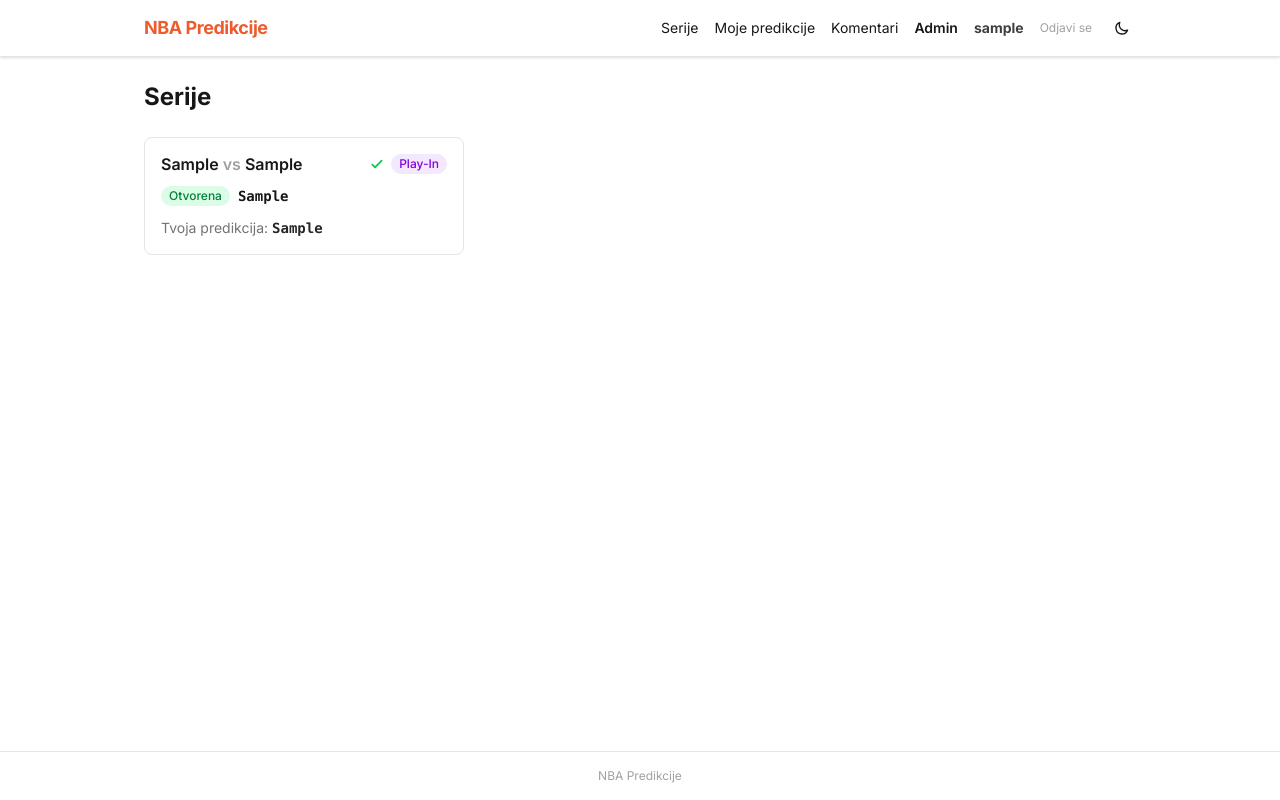
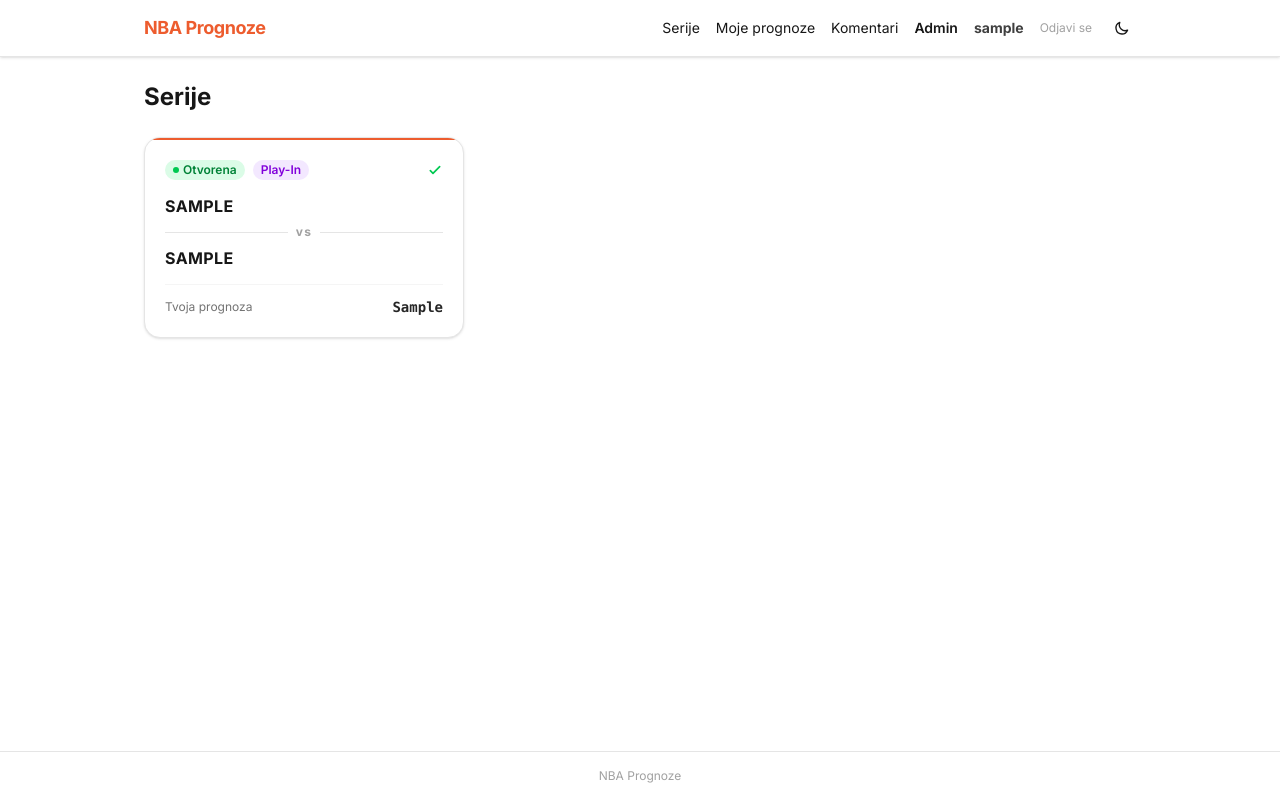
Before and after one commit to freethrow/newflasknba, a Flask app: page /series in a window 1280 px wide. Run offline with Flask 3, Linux system fonts and the light colour scheme; a user stored in the database is signed in; tables that the repository leaves empty hold one stand-in row (values such as "Sample post"); parts of the project's set-up code (start-up, migrations or seed data) failed here and were passed over.

Commit message:
cosmetic

```diff
--- a/src/nba_predictions/admin/routes.py
+++ b/src/nba_predictions/admin/routes.py
@@ -81,14 +81,14 @@ def update_series(series_id: int):
                 )
         db.session.commit()
         _log("recalculate_series", series.id, "", f"{len(preds)} predictions updated automatically")
-        toast_msg = f"Rezultat sačuvan. {len(preds)} predikcija ažurirano."
+        toast_msg = f"Rezultat sačuvan. {len(preds)} prognoza ažurirano."
         toast_cat = "success"
     elif series.open != was_open:
         if series.open:
-            toast_msg = "Serija otvorena za predikcije."
+            toast_msg = "Serija otvorena za prognoze."
             toast_cat = "success"
         else:
-            toast_msg = "Serija zatvorena za predikcije."
+            toast_msg = "Serija zatvorena za prognoze."
             toast_cat = "warning"
 
     from flask import Response
--- a/src/nba_predictions/main/forms.py
+++ b/src/nba_predictions/main/forms.py
@@ -20,7 +20,7 @@ PLAYIN_CHOICES = [
 
 
 class PredictionForm(FlaskForm):
-    predicted = SelectField("Predikcija", validators=[DataRequired()], choices=[])
+    predicted = SelectField("Prognoza", validators=[DataRequired()], choices=[])
     submit = SubmitField("Pošalji")
 
 
--- a/src/nba_predictions/main/routes.py
+++ b/src/nba_predictions/main/routes.py
@@ -77,7 +77,7 @@ def series_detail(series_id: int):
         ).scalar_one_or_none()
 
     if pred_form.validate_on_submit() and current_user.is_authenticated:
-        if series.open:
+        if series.open and not series.result:
             if existing_pred:
                 existing_pred.predicted = pred_form.predicted.data
             else:
@@ -97,16 +97,16 @@ def series_detail(series_id: int):
                 resp.headers["HX-Trigger"] = json.dumps(
                     {
                         "showToast": {
-                            "message": f"Predikcija sačuvana: {existing_pred.predicted}",
+                            "message": f"Prognoza sačuvana: {existing_pred.predicted}",
                             "category": "success",
                         }
                     }
                 )
                 return resp
-            flash("Predikcija sačuvana.", "success")
+            flash("Prognoza sačuvana.", "success")
             return redirect(url_for("main.series_list"))
         else:
-            flash("Serija je zatvorena za predikcije.", "warning")
+            flash("Serija je zatvorena za prognoze.", "warning")
             return redirect(url_for("main.series_list"))
 
     all_preds = []
--- a/src/nba_predictions/templates/admin/series_predictions.html
+++ b/src/nba_predictions/templates/admin/series_predictions.html
@@ -1,10 +1,10 @@
 {% extends "base.html" %}
-{% block title %}Predikcije — {{ series.home }} vs {{ series.away }}{% endblock %}
+{% block title %}Prognoze — {{ series.home }} vs {{ series.away }}{% endblock %}
 {% block content %}
 
 <div class="flex items-center gap-3 mb-6 flex-wrap">
   <h1 class="text-xl font-bold">
-    Predikcije: {{ series.home }} vs {{ series.away }}
+    Prognoze: {{ series.home }} vs {{ series.away }}
     {% if series.is_playin %}
       <span class="text-sm px-1.5 py-0.5 rounded bg-purple-100 dark:bg-purple-900/40 text-purple-700 dark:text-purple-300 font-medium">Play-in</span>
     {% endif %}
@@ -22,7 +22,7 @@
     <thead class="bg-neutral-50 dark:bg-neutral-900 text-neutral-500 text-xs uppercase tracking-wide">
       <tr>
         <th class="px-4 py-3 text-left">Korisnik</th>
-        <th class="px-4 py-3 text-left">Predikcija</th>
+        <th class="px-4 py-3 text-left">Prognoza</th>
         <th class="px-4 py-3 text-left">Poeni</th>
         <th class="px-4 py-3 text-left"></th>
       </tr>
--- a/src/nba_predictions/templates/base.html
+++ b/src/nba_predictions/templates/base.html
@@ -3,7 +3,7 @@
 <head>
   <meta charset="UTF-8">
   <meta name="viewport" content="width=device-width, initial-scale=1">
-  <title>{% block title %}NBA Predikcije{% endblock %}</title>
+  <title>{% block title %}NBA Prognoze{% endblock %}</title>
   <link rel="stylesheet" href="{{ url_for('static', filename='css/output.css') }}">
   <link rel="preconnect" href="https://fonts.googleapis.com">
   <link rel="preconnect" href="https://fonts.gstatic.com" crossorigin>
@@ -22,13 +22,13 @@
   <!-- Header -->
   <header class="sticky top-0 z-50 bg-white dark:bg-neutral-800 border-b border-neutral-200 dark:border-neutral-700 shadow-sm">
     <nav class="max-w-5xl mx-auto px-4 h-14 flex items-center justify-between">
-      <a href="{{ url_for('main.index') }}" class="font-bold text-lg text-nba-500 tracking-tight">NBA Predikcije</a>
+      <a href="{{ url_for('main.index') }}" class="font-bold text-lg text-nba-500 tracking-tight">NBA Prognoze</a>
 
       <!-- Desktop nav -->
-      <div class="hidden sm:flex items-center gap-4 text-sm">
+      <div class="hidden md:flex items-center gap-4 text-sm">
         <a href="{{ url_for('main.series_list') }}" class="hover:text-nba-500 transition-colors">Serije</a>
         {% if current_user.is_authenticated %}
-          <a href="{{ url_for('main.my_predictions') }}" class="hover:text-nba-500 transition-colors">Moje predikcije</a>
+          <a href="{{ url_for('main.my_predictions') }}" class="hover:text-nba-500 transition-colors">Moje prognoze</a>
           <a href="{{ url_for('main.comments') }}" class="hover:text-nba-500 transition-colors">Komentari</a>
           {% if not current_user.is_admin %}
             <a href="{{ url_for('main.messages') }}" class="hover:text-nba-500 transition-colors">Poruke</a>
@@ -54,7 +54,7 @@
       </div>
 
       <!-- Mobile: dark mode + hamburger -->
-      <div class="flex sm:hidden items-center gap-2">
+      <div class="flex md:hidden items-center gap-2">
         <button class="theme-toggle p-1.5 rounded-md hover:bg-neutral-100 dark:hover:bg-neutral-700 transition-colors" aria-label="Toggle dark mode">
           <svg class="w-4 h-4 hidden dark:block" fill="none" stroke="currentColor" viewBox="0 0 24 24">
             <path stroke-linecap="round" stroke-linejoin="round" stroke-width="2" d="M12 3v1m0 16v1m9-9h-1M4 12H3m15.364-6.364l-.707.707M6.343 17.657l-.707.707M17.657 17.657l-.707-.707M6.343 6.343l-.707-.707M21 12a9 9 0 11-18 0 9 9 0 0118 0z"/>
@@ -72,11 +72,11 @@
     </nav>
 
     <!-- Mobile menu (hidden by default) -->
-    <div id="mobile-menu" class="hidden sm:hidden border-t border-neutral-200 dark:border-neutral-700 bg-white dark:bg-neutral-800">
+    <div id="mobile-menu" class="hidden md:hidden border-t border-neutral-200 dark:border-neutral-700 bg-white dark:bg-neutral-800">
       <div class="max-w-5xl mx-auto px-4 py-3 flex flex-col gap-3 text-sm">
         <a href="{{ url_for('main.series_list') }}" class="hover:text-nba-500 transition-colors py-1">Serije</a>
         {% if current_user.is_authenticated %}
-          <a href="{{ url_for('main.my_predictions') }}" class="hover:text-nba-500 transition-colors py-1">Moje predikcije</a>
+          <a href="{{ url_for('main.my_predictions') }}" class="hover:text-nba-500 transition-colors py-1">Moje prognoze</a>
           <a href="{{ url_for('main.comments') }}" class="hover:text-nba-500 transition-colors py-1">Komentari</a>
           {% if not current_user.is_admin %}
             <a href="{{ url_for('main.messages') }}" class="hover:text-nba-500 transition-colors py-1">Poruke</a>
@@ -119,7 +119,7 @@
   </main>
 
   <footer class="border-t border-neutral-200 dark:border-neutral-800 py-4 text-center text-xs text-neutral-400">
-    NBA Predikcije
+    NBA Prognoze
   </footer>
 
   <!-- OOB toast target — HTMX swaps content in here from partial responses -->
--- a/src/nba_predictions/templates/main/player_profile.html
+++ b/src/nba_predictions/templates/main/player_profile.html
@@ -18,7 +18,7 @@
     <thead class="bg-neutral-50 dark:bg-neutral-900 text-neutral-500 text-xs uppercase tracking-wide">
       <tr>
         <th class="px-4 py-3 text-left">Serija</th>
-        <th class="px-4 py-3 text-center">Predikcija</th>
+        <th class="px-4 py-3 text-center">Prognoza</th>
         <th class="px-4 py-3 text-center">Rezultat</th>
         <th class="px-4 py-3 text-right">Poeni</th>
       </tr>
@@ -53,7 +53,7 @@
 </div>
 {% else %}
 <p class="text-neutral-400 dark:text-neutral-500">
-  Nema završenih serija sa predikcijama.
+  Nema završenih serija sa prognozama.
 </p>
 {% endif %}
 
--- a/src/nba_predictions/templates/main/series_detail.html
+++ b/src/nba_predictions/templates/main/series_detail.html
@@ -24,7 +24,7 @@
 {% if dist %}
 {% set max_count = dist.values()|max %}
 <div class="rounded-lg border border-neutral-200 dark:border-neutral-800 bg-white dark:bg-neutral-900 p-4 mb-6">
-  <h2 class="font-semibold text-sm mb-4">Raspodela predikcija</h2>
+  <h2 class="font-semibold text-sm mb-4">Raspodela prognoza</h2>
   <div class="space-y-2">
     {% for result, count in dist.items() %}
       {% if count > 0 %}
@@ -52,12 +52,12 @@
 
 {% if not series.open and all_preds %}
 <div class="rounded-lg border border-neutral-200 dark:border-neutral-800 overflow-hidden mb-6">
-  <h2 class="font-semibold px-4 py-3 bg-neutral-50 dark:bg-neutral-900 text-sm">Sve predikcije</h2>
+  <h2 class="font-semibold px-4 py-3 bg-neutral-50 dark:bg-neutral-900 text-sm">Sve prognoze</h2>
   <table class="w-full text-sm">
     <thead class="bg-neutral-50 dark:bg-neutral-900 text-neutral-500 text-xs uppercase tracking-wide">
       <tr>
         <th class="px-4 py-2 text-left">Korisnik</th>
-        <th class="px-4 py-2 text-center">Predikcija</th>
+        <th class="px-4 py-2 text-center">Prognoza</th>
         <th class="px-4 py-2 text-right">Poeni</th>
       </tr>
     </thead>
--- a/src/nba_predictions/templates/main/series_list.html
+++ b/src/nba_predictions/templates/main/series_list.html
@@ -8,41 +8,77 @@
 <div class="grid gap-4 sm:grid-cols-2 lg:grid-cols-3">
   {% for s in series_list %}
   <a href="{{ url_for('main.series_detail', series_id=s.id) }}"
-     class="flex flex-col gap-3 rounded-lg border p-4 transition-all duration-200 cursor-pointer
-            {% if s.open %}border-neutral-200 dark:border-neutral-800 bg-white dark:bg-neutral-900 hover:scale-105 hover:shadow-lg hover:border-nba-300 dark:hover:border-nba-600
-            {% else %}border-neutral-100 dark:border-neutral-700 bg-neutral-50 dark:bg-neutral-800 opacity-60 hover:opacity-80{% endif %}">
-    <div class="flex items-start justify-between gap-2">
-      <h2 class="font-semibold text-base leading-tight">{{ s.home }} <span class="text-neutral-400">vs</span> {{ s.away }}</h2>
-      <div class="flex items-center gap-1.5 shrink-0">
+     class="group relative overflow-hidden flex flex-col rounded-2xl border transition-all duration-200 cursor-pointer
+            {% if s.open %}border-neutral-200 dark:border-neutral-700 bg-white dark:bg-neutral-900 shadow-sm hover:shadow-md hover:-translate-y-0.5
+            {% else %}border-neutral-200 dark:border-neutral-700 bg-neutral-50 dark:bg-neutral-900 shadow-sm opacity-55 hover:opacity-75{% endif %}">
+
+    {# Orange accent bar — only for open series #}
+    {% if s.open %}
+      <div class="h-0.5 w-full bg-nba-500"></div>
+    {% endif %}
+
+    <div class="flex flex-col gap-0 p-5 flex-1">
+
+      {# Top row: status badge + play-in + checkmark #}
+      <div class="flex items-center gap-2 mb-4">
+        {% if s.open %}
+          <span class="inline-flex items-center gap-1 text-xs font-semibold px-2 py-0.5 rounded-full bg-green-100 dark:bg-green-900/40 text-green-700 dark:text-green-300">
+            <span class="w-1.5 h-1.5 rounded-full bg-green-500 dark:bg-green-400"></span>
+            Otvorena
+          </span>
+        {% else %}
+          <span class="text-xs font-medium px-2 py-0.5 rounded-full bg-neutral-100 dark:bg-neutral-800 text-neutral-500 dark:text-neutral-400">
+            Zatvorena
+          </span>
+        {% endif %}
+        {% if s.is_playin %}
+          <span class="text-xs font-semibold px-2 py-0.5 rounded-full bg-purple-100 dark:bg-purple-900/40 text-purple-700 dark:text-purple-300">Play-In</span>
+        {% endif %}
         {% if user_preds.get(s.id) %}
-          <span title="Predikcija unesena" class="text-green-500 dark:text-green-400">
+          <span title="Prognoza unesena" class="ml-auto text-green-500 dark:text-green-400">
             <svg class="w-4 h-4" fill="none" stroke="currentColor" viewBox="0 0 24 24">
               <path stroke-linecap="round" stroke-linejoin="round" stroke-width="2.5" d="M5 13l4 4L19 7"/>
             </svg>
           </span>
         {% endif %}
-        {% if s.is_playin %}
-          <span class="text-xs px-2 py-0.5 rounded-full bg-purple-100 dark:bg-purple-900/40 text-purple-700 dark:text-purple-300 font-medium">Play-In</span>
-        {% endif %}
       </div>
+
+      {# Matchup — main typographic element #}
+      <div class="flex-1 mb-4">
+        <p class="font-bold text-base uppercase tracking-wide leading-tight text-neutral-900 dark:text-neutral-100">{{ s.home }}</p>
+        <div class="flex items-center gap-2 my-2">
+          <div class="flex-1 h-px bg-neutral-200 dark:bg-neutral-700"></div>
+          <span class="text-xs font-bold tracking-widest text-neutral-400 dark:text-neutral-500">vs</span>
+          <div class="flex-1 h-px bg-neutral-200 dark:bg-neutral-700"></div>
+        </div>
+        <p class="font-bold text-base uppercase tracking-wide leading-tight text-neutral-900 dark:text-neutral-100">{{ s.away }}</p>
+      </div>
+
+      {# Footer: prediction or result #}
+      {% if user_preds.get(s.id) %}
+        <div class="flex items-center gap-2 pt-3 border-t border-neutral-100 dark:border-neutral-800 text-xs text-neutral-500 dark:text-neutral-400">
+          <span>Tvoja prognoza</span>
+          <span class="ml-auto font-mono font-bold text-sm text-neutral-800 dark:text-neutral-100">{{ user_preds[s.id].predicted }}</span>
+        </div>
+      {% elif s.result %}
+        <div class="flex items-center gap-2 pt-3 border-t border-neutral-100 dark:border-neutral-800 text-xs text-neutral-400">
+          <span>Rezultat</span>
+          <span class="ml-auto font-mono font-bold text-sm text-neutral-700 dark:text-neutral-300">{{ s.result }}</span>
+        </div>
+      {% else %}
+        <div class="pt-3 border-t border-neutral-100 dark:border-neutral-800 text-xs text-neutral-300 dark:text-neutral-600 italic">
+          Bez prognoze
+        </div>
+      {% endif %}
+
     </div>
 
-    <div class="flex items-center gap-2 text-xs">
-      {% if s.open %}
-        <span class="px-2 py-0.5 rounded-full bg-green-100 dark:bg-green-900/40 text-green-700 dark:text-green-300 font-medium">Otvorena</span>
-      {% else %}
-        <span class="px-2 py-0.5 rounded-full bg-neutral-100 dark:bg-neutral-800 text-neutral-500 font-medium">Zatvorena</span>
-      {% endif %}
-      {% if s.result %}
-        <span class="font-mono text-sm font-semibold">{{ s.result }}</span>
-      {% endif %}
-    </div>
+    {# Large watermark result — bottom right, clipped #}
+    {% if not s.open and s.result %}
+      <span class="absolute bottom-0 right-0 font-mono font-black text-neutral-400 dark:text-neutral-500 select-none leading-none pointer-events-none"
+            style="font-size: 4.5rem; opacity: 0.12; transform: translate(18%, 18%);">{{ s.result }}</span>
+    {% endif %}
 
-    {% if user_preds.get(s.id) %}
-      <p class="text-sm text-neutral-500 dark:text-neutral-400">
-        Tvoja predikcija: <span class="font-mono font-semibold text-neutral-800 dark:text-neutral-100">{{ user_preds[s.id].predicted }}</span>
-      </p>
-    {% endif %}
   </a>
   {% endfor %}
 </div>
--- a/src/nba_predictions/templates/partials/series_row.html
+++ b/src/nba_predictions/templates/partials/series_row.html
@@ -40,12 +40,12 @@
       </form>
       <a href="{{ url_for('admin.series_predictions', series_id=s.id) }}"
          class="text-xs text-nba-500 hover:text-nba-600 transition-colors font-medium">
-        Predikcije
+        Prognoze
       </a>
       <form hx-post="{{ url_for('admin.delete_series', series_id=s.id) }}"
             hx-target="#series-row-{{ s.id }}"
             hx-swap="outerHTML"
-            hx-confirm="Obrisati seriju {{ s.home }} vs {{ s.away }} i sve predikcije? Ovo se ne može poništiti.">
+            hx-confirm="Obrisati seriju {{ s.home }} vs {{ s.away }} i sve prognoze? Ovo se ne može poništiti.">
         <input type="hidden" name="csrf_token" value="{{ csrf_token() }}">
         <button type="submit"
                 class="text-xs text-red-500 hover:text-red-700 dark:text-red-400 dark:hover:text-red-300 transition-colors font-medium">
--- a/src/nba_predictions/templates/partials/user_row.html
+++ b/src/nba_predictions/templates/partials/user_row.html
@@ -39,7 +39,7 @@
         </button>
       </form>
       <a href="{{ url_for('admin.user_predictions', user_id=u.id) }}"
-         class="text-xs text-nba-500 hover:text-nba-600 transition-colors font-medium">Predikcije</a>
+         class="text-xs text-nba-500 hover:text-nba-600 transition-colors font-medium">Prognoze</a>
       <a href="{{ url_for('admin.compose_message', user_id=u.id) }}"
          class="text-xs text-neutral-500 hover:text-neutral-700 dark:hover:text-neutral-300 transition-colors font-medium">Poruka</a>
     </div>
```
Also changed, not shown: src/nba_predictions/templates/admin/user_predictions.html (+4 -4 lines), src/nba_predictions/templates/main/my_predictions.html (+4 -4 lines), src/nba_predictions/templates/partials/prediction_section.html (+5 -5 lines), src/nba_predictions/static/css/output.css.
